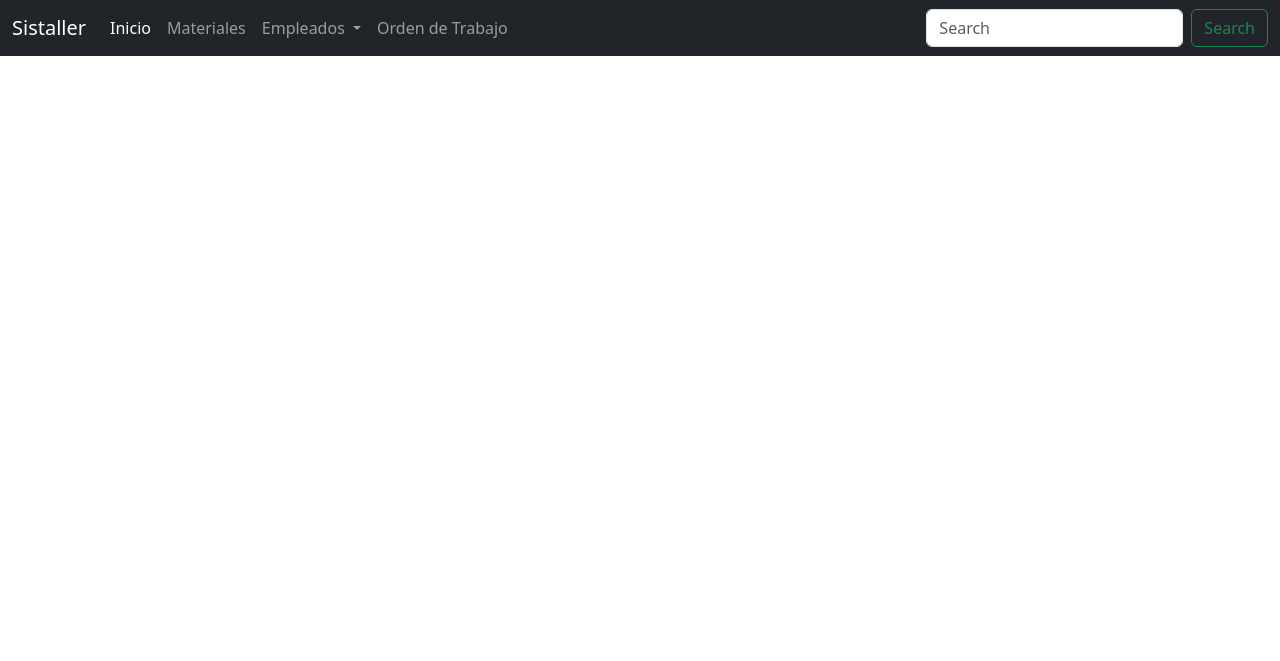
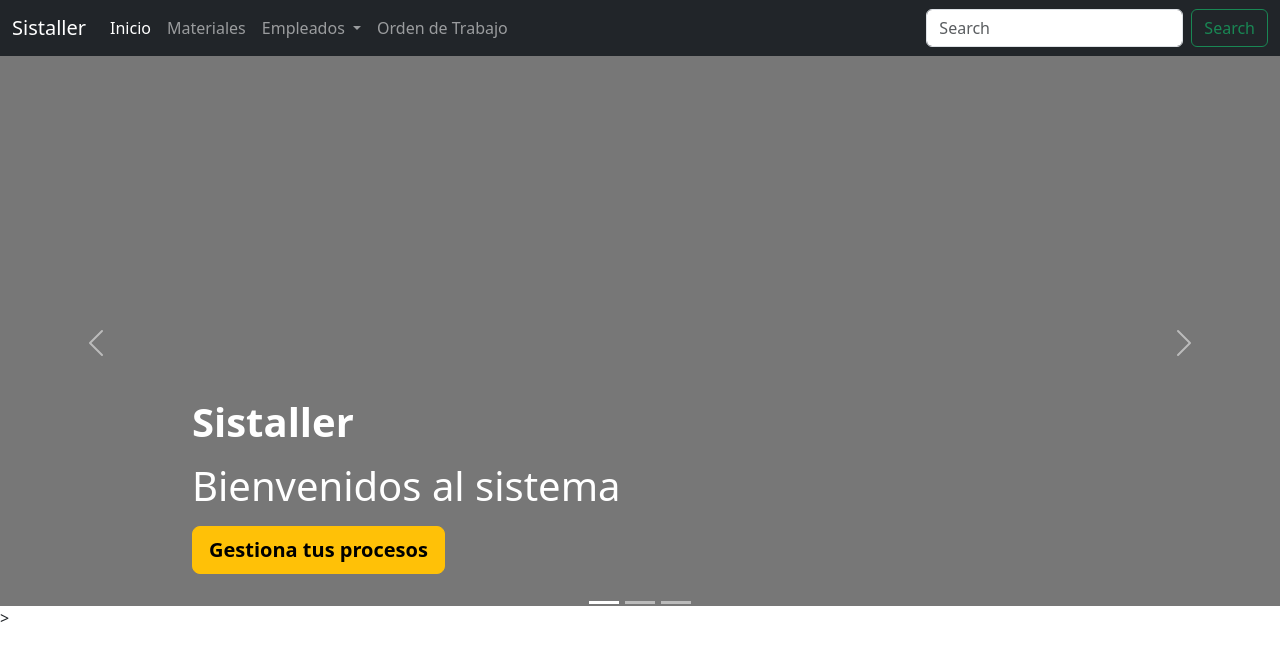
Before and after one commit to seragui/Tallerudb, a Django app: page / in a window 1280 px wide. Shown: the top 661 px of the page. Run offline with Django 4.2, Linux system fonts and the light colour scheme; some libraries are stand-ins or nearby versions.

Commit message:
Version 6

```diff
--- a/templates/empleado/cargo_confirm_delete.html
+++ b/templates/empleado/cargo_confirm_delete.html
@@ -5,9 +5,10 @@
 <form method="POST">
   {% csrf_token %}
   <h1>
-    <p><strong>¿Desea eliminar el registro seleccionado {{object}}?</strong></p>
+    <p><strong>¿Desea eliminar el registro seleccionado "{{object}}"?</strong></p>
   </h1>
-  <button type="submit">Confirmar</button>
+  <button type="submit" class="btn btn-danger">Confirmar</button>
+  <a href="{% url 'empleado:listar_cargo'%}" class="btn btn-secondary">Cancelar</a>
 </form>
 </div>
 {% endblock %}
--- a/templates/empleado/crear_departamento.html
+++ b/templates/empleado/crear_departamento.html
@@ -3,6 +3,7 @@
 {% block title %}Crear Departamento {% endblock%}
 
 {% block content%}
+<div class="container">
   <h3><b>Ingresar Cargo</b></h3>
   <br>
   <hr>
@@ -22,5 +23,6 @@
     </div>
   </div>
 </div>
+</div>
 {% endblock %}
 <script src="https://cdn.jsdelivr.net/npm/bootstrap@5.3.0-alpha1/dist/js/bootstrap.bundle.min.js" integrity="sha384-w76AqPfDkMBDXo30jS1Sgez6pr3x5MlQ1ZAGC+nuZB+EYdgRZgiwxhTBTkF7CXvN" crossorigin="anonymous"></script>
--- a/templates/empleado/empleado_confirm_delete.html
+++ b/templates/empleado/empleado_confirm_delete.html
@@ -1,12 +1,14 @@
 {% extends "index.html" %}
 
 {% block content %}
-
+<div class="container">
 <form method="POST">
   {% csrf_token %}
   <h1>
-    <p><strong>¿Desea eliminar el registro seleccionado {{object}}?</strong></p>
+    <p><strong>¿Desea eliminar el registro seleccionado "{{object}}"?</strong></p>
   </h1>
   <button type="submit" class="btn btn-danger">Confirmar</button>
+  <a href="{% url 'empleado:listar_departamento'%}" class="btn btn-secondary">Regresar</a>
 </form>
+</div>
 {% endblock %}
--- a/templates/index.html
+++ b/templates/index.html
@@ -93,6 +93,48 @@
     </nav>
     {% endblock %}
     {% block content%}
+    <div id="myCarousel" class="carousel slide" data-bs-ride="carousel">
+      <div class="carousel-indicators">
+        <button type="button" data-bs-target="#myCarousel" data-bs-slide-to="0" class="active" aria-current="true" aria-label="Slide 1"></button>
+        <button type="button" data-bs-target="#myCarousel" data-bs-slide-to="1" aria-label="Slide 2"></button>
+        <button type="button" data-bs-target="#myCarousel" data-bs-slide-to="2" aria-label="Slide 3"></button>
+      </div>
+      <div class="carousel-inner">
+        <div class="carousel-item active">
+          <svg class="bd-placeholder-img" width="1500" height="550" xmlns="http://www.w3.org/2000/svg" aria-hidden="true" preserveAspectRatio="xMidYMid slice" focusable="false"><rect width="100%" height="100%" fill="#777"/></svg>>
+          <div class="container">
+            <div class="carousel-caption text-start">
+              <h1><b>Sistaller</b></h1>
+              <p><h1>Bienvenidos al sistema</h1></p>
+              <p><a class="btn btn-lg btn-warning" href="{% url 'orden_trabajo:listar_orden_trabajo'%}"><b>Gestiona tus procesos</b></a></p>
+            </div>
+          </div>
+        </div>
+        <div class="carousel-item">
+          <img src="https://talleresmulticar.com/wp-content/uploads/2021/07/Talleres-meca%CC%81nicos-cerca-de-ti.jpeg"  width="1350" height="500" preserveAspectRatio="xMidYMid slice" focusable="false"><rect width="100%" height="100%"></rect>
+        </div>
+        <div class="carousel-item">
+          <svg class="bd-placeholder-img" width="1500" height="500" xmlns="http://www.w3.org/2000/svg" aria-hidden="true" preserveAspectRatio="xMidYMid slice" focusable="false"><rect width="100%" height="100%" fill="#777"/></svg>
+
+          <div class="container">
+            <div class="carousel-caption text-end">
+              <h1>Colaboradores.</h1>
+              <p>Gestiona tus colaboradores</p>
+              <p><a class="btn btn-lg btn-primary" href="{% url 'empleado:listar_empleado' %}">Intentalo</a></p>
+            </div>
+          </div>
+        </div>
+      </div>
+      <button class="carousel-control-prev" type="button" data-bs-target="#myCarousel" data-bs-slide="prev">
+        <span class="carousel-control-prev-icon" aria-hidden="true"></span>
+        <span class="visually-hidden">Previous</span>
+      </button>
+      <button class="carousel-control-next" type="button" data-bs-target="#myCarousel" data-bs-slide="next">
+        <span class="carousel-control-next-icon" aria-hidden="true"></span>
+        <span class="visually-hidden">Next</span>
+      </button>
+    </div>
+
     {% endblock %}
   </body>
   {% block footer %}
```
Also changed, not shown: Ordentrabajo/models.py (+8 -0 lines), Sistaller/settings.py (+9 -6 lines), templates/empleado/departamento_confirm_delete.html (+11 -3 lines), templates/orden_trabajo/listar_orden.html (+9 -11 lines), templates/orden_trabajo/orden_delete.html (+16 -0 lines).
